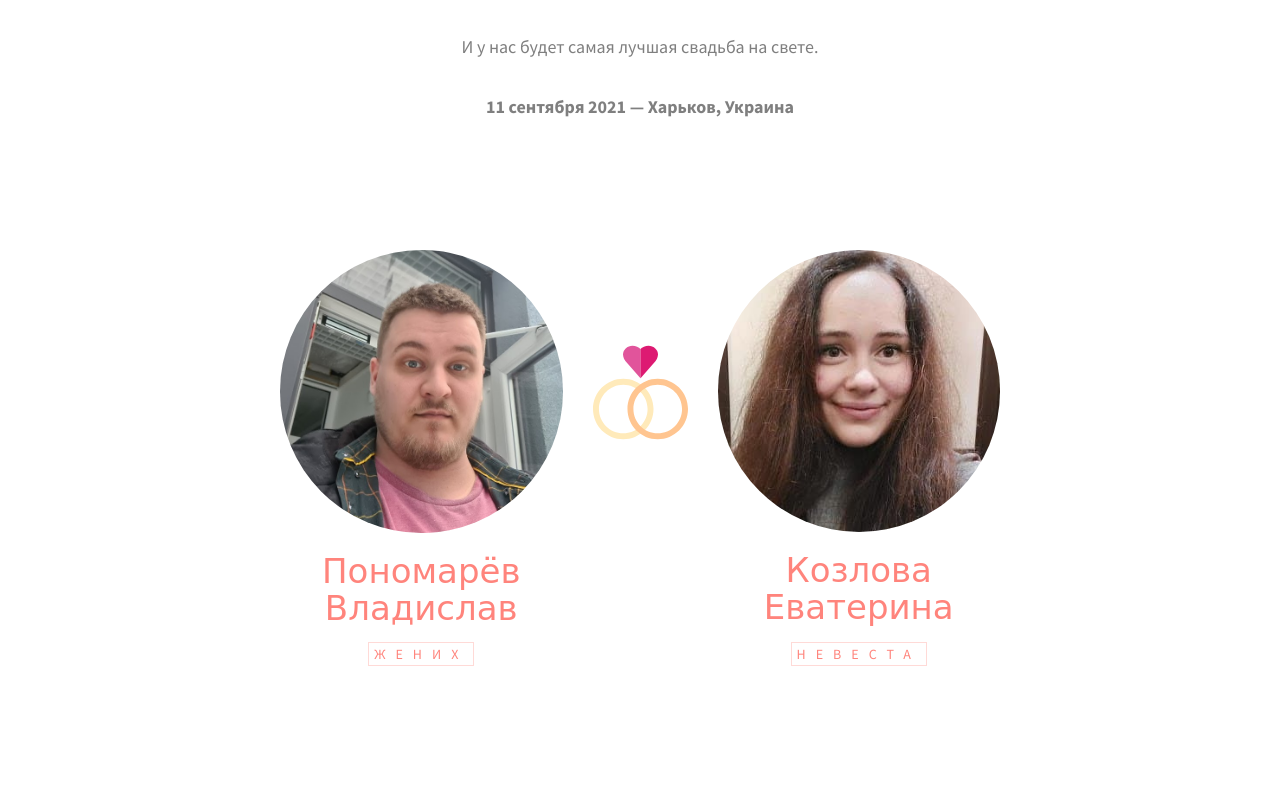
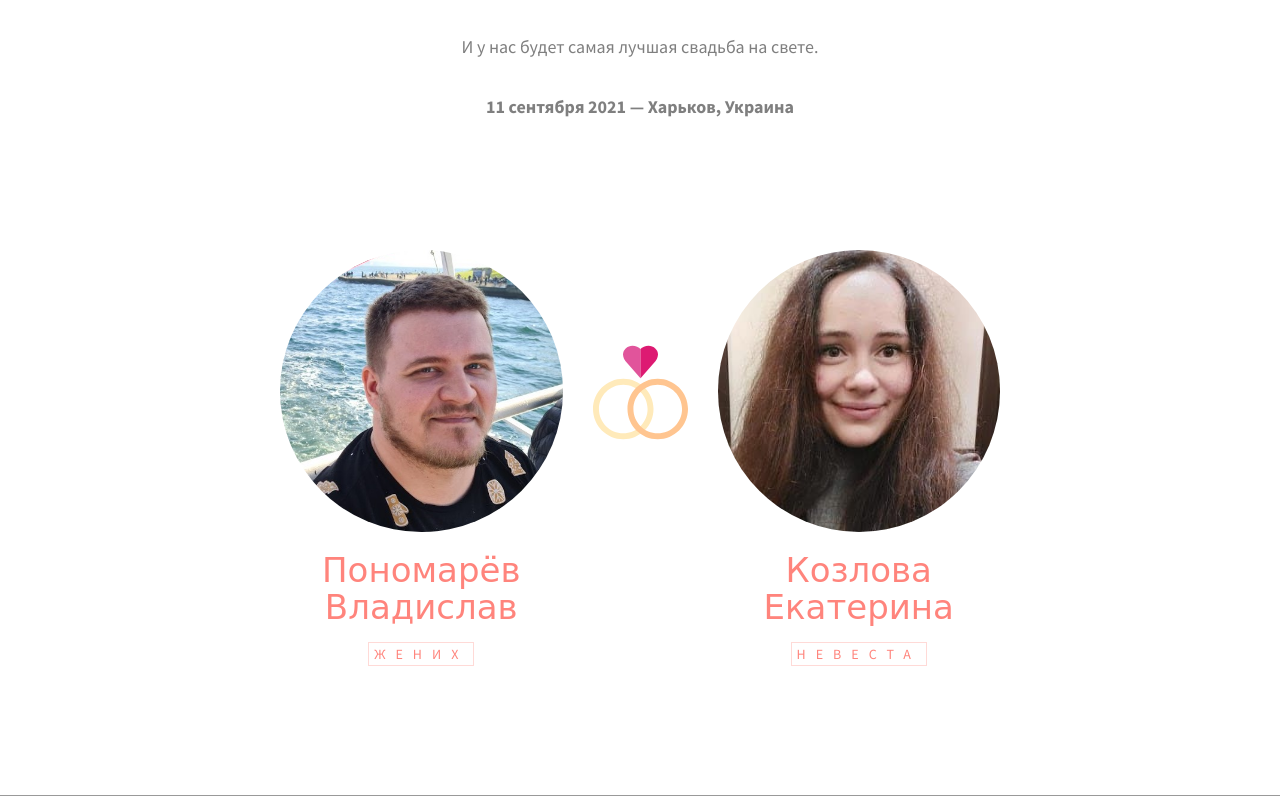
Before and after one commit to PonomaryovVladyslav/wedding, a Django app: page / in a window 1280 px wide. Shown: the part 1175-1971 px from the top of the page. Run offline with Django 3.2, Linux system fonts and the light colour scheme; some libraries are stand-ins or nearby versions; some web fonts are replaced.

Commit message:
try to fix some bugs)

```diff
--- a/static/css/style.css
+++ b/static/css/style.css
@@ -1841,6 +1841,13 @@
         float: none;
         width: 100%;
     }
+    .mobile-padding{
+        padding-left: 0;
+        padding-right: 0;
+    }
+    .mobile-font-size{
+        font-size: 25px !important;
+    }
 }
 
 .row-bottom-padded-lg {
--- a/templates/index.html
+++ b/templates/index.html
@@ -151,7 +151,7 @@
 </div>
 
 <div id="qbootstrap-couple" class="qbootstrap-section-gray">
-    <div class="container">
+    <div class="container mobile-padding">
         <div class="row animate-box">
             <div class="col-md-8 col-md-offset-2 animate-box">
                 <div class="col-md-12 text-center section-heading svg-sm colored">
@@ -164,11 +164,11 @@
             </div>
         </div>
         <div class="row animate-box">
-            <div class="col-md-8 col-md-offset-2 text-center">
+            <div class="col-md-8 col-md-offset-2 text-center mobile-padding">
                 <div class="col-md-5 col-sm-5 col-xs-5 nopadding">
                     <img src="{% static 'images/groom.jpg' %}" class="img-responsive"
                          alt="Free HTML5 Bootstrap Template by QBootstrap.com">
-                    <h3>Пономарёв Владислав</h3>
+                    <h3 class="mobile-font-size">Пономарёв Владислав</h3>
                     <span>Жених</span>
                 </div>
                 <div class="col-md-2 col-sm-2 col-xs-2 nopadding"><h2 class="amp-center"><img
@@ -177,7 +177,7 @@
                 <div class="col-md-5 col-sm-5 col-xs-5 nopadding">
                     <img src="{% static 'images/bride.jpg' %}" class="img-responsive"
                          alt="Free HTML5 Bootstrap Template by QBootstrap.com">
-                    <h3>Козлова Еватерина</h3>
+                    <h3 class="mobile-font-size">Козлова Екатерина</h3>
                     <span>Невеста</span>
                 </div>
             </div>
@@ -279,7 +279,7 @@
                         <div class="timeline-panel">
                             <div class="overlay"></div>
                             <div class="timeline-heading">
-                                <h3 class="timeline-title">Мы познакомились</h3>
+                                <h3 class="timeline-title mobile-font-size">Знакомство</h3>
                                 <span class="date">4 Июня 2020</span>
                             </div>
                             <div class="timeline-body">
@@ -293,7 +293,7 @@
                         <div class="timeline-panel">
                             <div class="overlay overlay-2"></div>
                             <div class="timeline-heading">
-                                <h3 class="timeline-title">Первое свидание</h3>
+                                <h3 class="timeline-title mobile-font-size">Первое свидание</h3>
                                 <span class="date">8 Июня 2020</span>
                             </div>
                             <div class="timeline-body">
@@ -307,7 +307,7 @@
                         <div class="timeline-panel">
                             <div class="overlay"></div>
                             <div class="timeline-heading">
-                                <h3 class="timeline-title">В отношениях</h3>
+                                <h3 class="timeline-title mobile-font-size">Отношения</h3>
                                 <span class="date">15 Июня 2020</span>
                             </div>
                             <div class="timeline-body">
@@ -321,7 +321,7 @@
                         <div class="timeline-panel">
                             <div class="overlay overlay-2"></div>
                             <div class="timeline-heading">
-                                <h3 class="timeline-title">Мы обручены</h3>
+                                <h3 class="timeline-title mobile-font-size">Мы обручены</h3>
                                 <span class="date"> 4 Июля 2020</span>
                             </div>
                             <div class="timeline-body">
@@ -359,7 +359,7 @@
 
         <div class="row">
             <div class="col-md-10 col-md-offset-1 subtext  ">
-                <h3>Очень хотелось бы, что бы вы были одеты в указанной цветовой гамме</h3>
+                <h3 style="color: #ff847e;">Очень хотелось бы, что бы вы были одеты в указанной цветовой гамме</h3>
             </div>
         </div>
     </div>
@@ -546,7 +546,7 @@
                     <h2>Трансферы</h2>
                     <div class="row">
                         <div class="col-md-10 col-md-offset-1 subtext">
-                            <h3>Когда я буду знать о том откуда и в какое время будут организованные трансферы, я
+                            <h3>Когда мы будем знать о том откуда и в какое время будут организованные трансферы, я
                                 добавлю сюда карты :)</h3>
                         </div>
                     </div>
```
Also changed, not shown: wedding/settings.py (+0 -18 lines), wedding/settings_prod.py (+21 -0 lines), static/images/groom.jpg.
